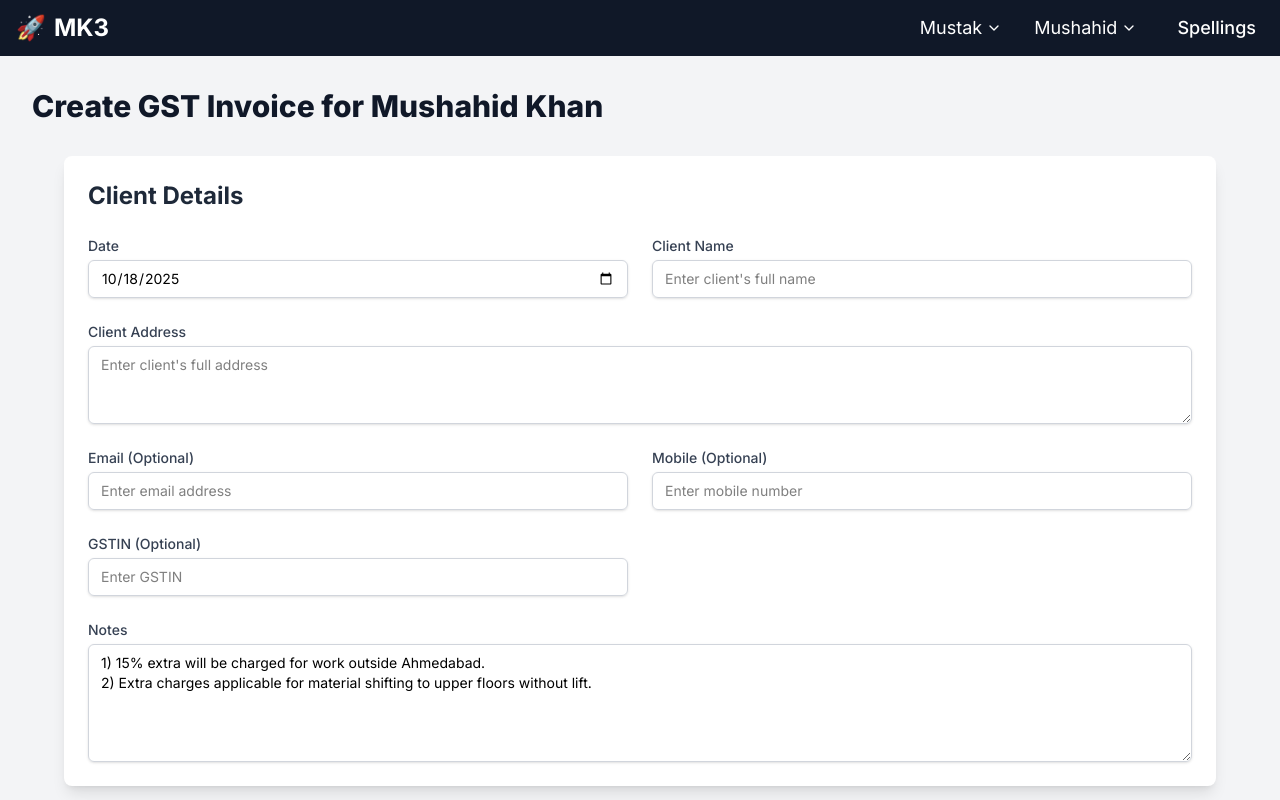
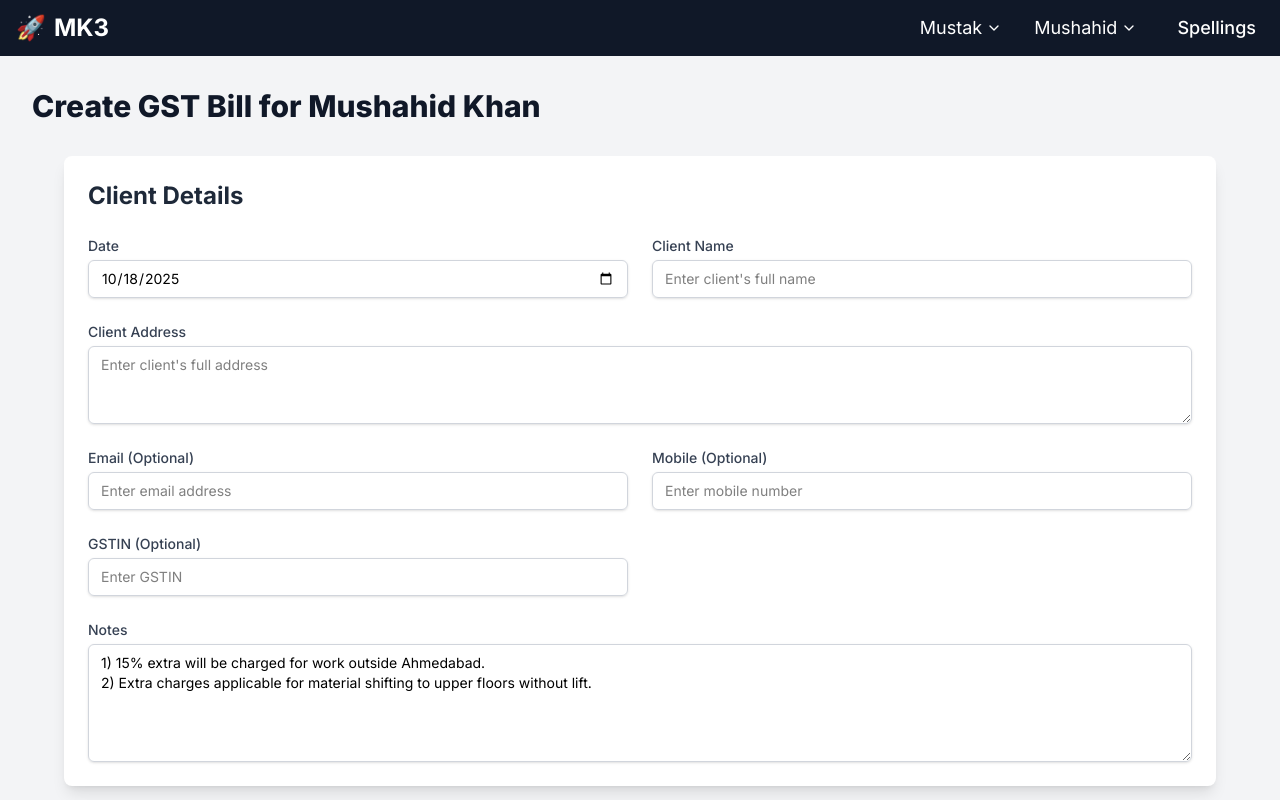
Before and after one commit to Mdk7866-gif/mk3, a Next.js app: page /mushahid/gst in a window 1280 px wide. Shown: the top 800 px of the page. Built offline with nearby package versions, Linux system fonts and the light colour scheme.

Commit message:
minor spelling changes

```diff
--- a/src/app/mushahid/gst/page.tsx
+++ b/src/app/mushahid/gst/page.tsx
@@ -147,7 +147,7 @@ function CreateGstInvoicePage() {
     <div className="min-h-screen bg-gray-100 p-4 sm:p-6 md:p-8">
       <Toaster />
       <header className="flex justify-between items-center mb-8">
-        <h1 className="text-3xl font-extrabold text-gray-900">Create GST Invoice for Mushahid Khan</h1>
+        <h1 className="text-3xl font-extrabold text-gray-900">Create GST Bill for Mushahid Khan</h1>
       </header>
 
       <main className="max-w-6xl mx-auto space-y-8">
--- a/src/app/mustak/gst/page.tsx
+++ b/src/app/mustak/gst/page.tsx
@@ -148,7 +148,7 @@ function CreateGstInvoicePage() {
     <div className="min-h-screen bg-gray-100 p-4 sm:p-6 md:p-8">
       <Toaster />
       <header className="flex justify-between items-center mb-8">
-        <h1 className="text-3xl font-extrabold text-gray-900">Create GST Invoice for Mustak Khan</h1>
+        <h1 className="text-3xl font-extrabold text-gray-900">Create GST Bill for Mustak Khan</h1>
       </header>
 
       <main className="max-w-6xl mx-auto space-y-8">
```
